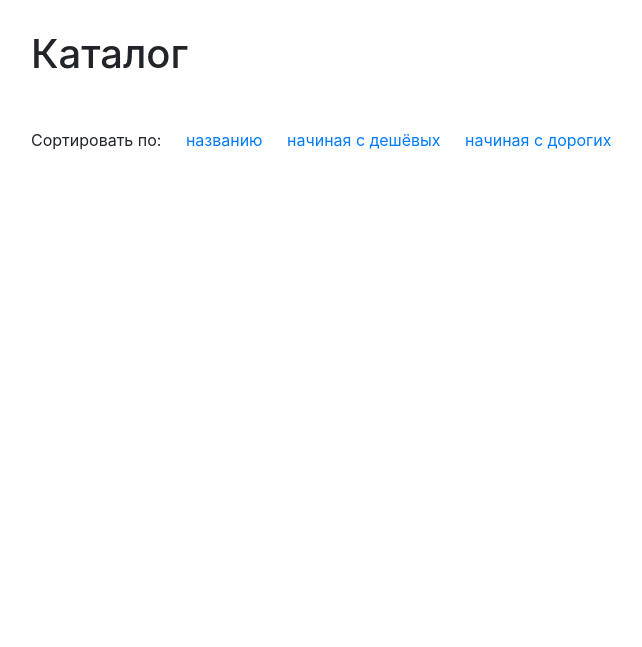
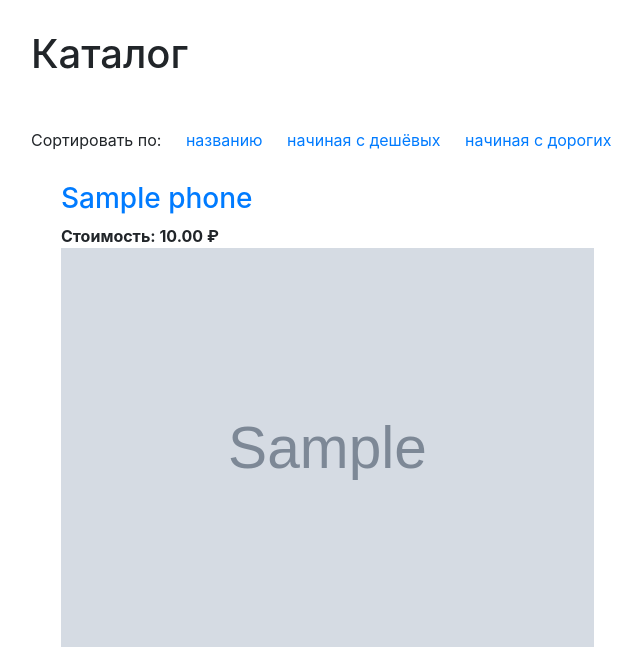
Before and after one commit to vt-71/dj-homeworks, a Django app: page /catalog/ in a window 1280 px wide. Shown: the top 647 px of the page, without its empty margins (54-696 px from the left). Run offline with Django 3.2, Linux system fonts and the light colour scheme; tables that the repository leaves empty hold one stand-in row (values such as "Sample post"); grey boxes marked "Sample" are stand-in pictures; some libraries are stand-ins or nearby versions.

Commit message:
Выполнил ДЗ 2.1

```diff
--- a/2.1-databases/work_with_database/phones/models.py
+++ b/2.1-databases/work_with_database/phones/models.py
@@ -2,5 +2,9 @@ from django.db import models
 
 
 class Phone(models.Model):
-    # TODO: Добавьте требуемые поля
-    pass
+    name = models.CharField(max_length=255, unique=True)
+    price = models.DecimalField(max_digits=20, decimal_places=2)
+    image = models.CharField(max_length=255)
+    release_date = models.DateField()
+    lte_exists = models.CharField(max_length=50)
+    slug = models.SlugField(max_length=255, unique=True)
--- a/2.1-databases/work_with_database/phones/views.py
+++ b/2.1-databases/work_with_database/phones/views.py
@@ -1,5 +1,5 @@
 from django.shortcuts import render, redirect
-
+from phones.models import Phone
 
 def index(request):
     return redirect('catalog')
@@ -7,11 +7,23 @@ def index(request):
 
 def show_catalog(request):
     template = 'catalog.html'
-    context = {}
-    return render(request, template, context)
+    sort = None
+    sort = request.GET.get('sort')
+    if sort != None:
+        phone = Phone.objects.order_by('-price')
+        if 'name' in sort:
+            phone = Phone.objects.order_by('name')
+        elif 'min_price' in sort:
+            phone = Phone.objects.order_by('price')
+        elif 'max_price' in sort:
+            phone = Phone.objects.order_by('-price')
+    else:
+        phone = Phone.objects.all()
+    return render(request, template, {'phones':phone})
 
 
 def show_product(request, slug):
     template = 'product.html'
-    context = {}
-    return render(request, template, context)
+    phone = Phone.objects.get(slug=slug)
+    return render(request, template, {'phone':phone})
+#
--- a/2.1-databases/work_with_database/templates/product.html
+++ b/2.1-databases/work_with_database/templates/product.html
@@ -20,3 +20,4 @@
     <div>LTE: {{ phone.lte_exists|yesno:'есть,нет' }}</div>
   </div>
 {% endblock %}
+</div>
```
Also changed, not shown: 2.1-databases/work_with_database/main/settings.py (+7 -2 lines), 2.1-databases/work_with_database/phones/management/commands/import_phones.py (+8 -3 lines), 2.1-databases/work_with_database/test psycopg2.py (added, +8 -0 lines), 2.1-databases/work_with_database/phones/migrations/0001_initial.py (added), 2.1-databases/work_with_database/phones/migrations/0002_alter_phone_image_alter_phone_lte_exists_and_more.py (added).
